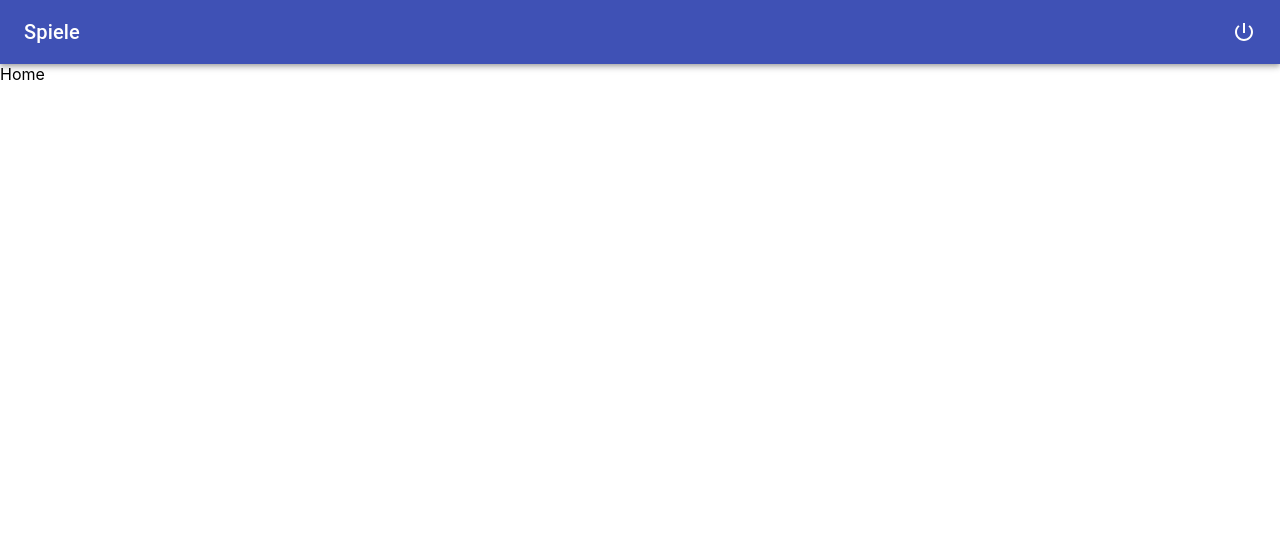
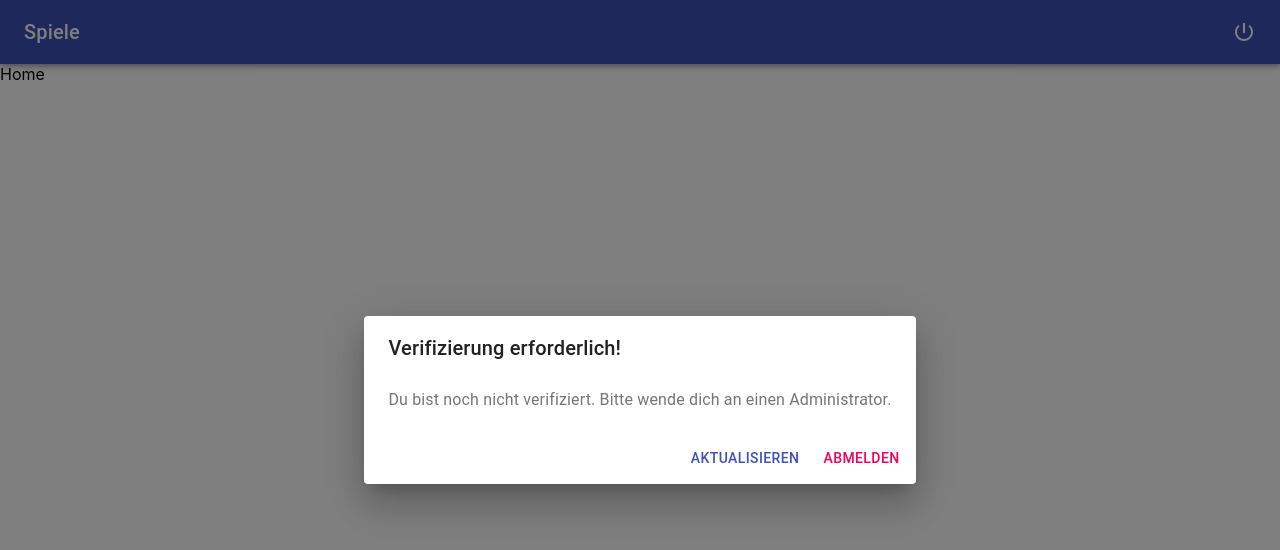
Before and after one commit to mathias-schulze/games-web-app-client, a React (Create React App) app: page / in a window 1280 px wide. Shown: the top 550 px of the page. Built offline with nearby package versions, Linux system fonts and the light colour scheme; no server answers; the database is empty; sample sign-in values are in the browser's storage.

Commit message:
modal dialog for unverified user

```diff
--- a/src/features/common/auth/Auth.tsx
+++ b/src/features/common/auth/Auth.tsx
@@ -3,8 +3,8 @@ import { useDispatch, useSelector } from 'react-redux';
 import { Route, Redirect, RouteProps, useLocation, useHistory } from 'react-router-dom';
 import { Dialog, DialogTitle } from '@material-ui/core';
 import StyledFirebaseAuth from 'react-firebaseui/StyledFirebaseAuth';
-import { signIn, signOut, isSignedIn, setSignRedirectUrl, getSignInRedirectUrl } from './authSlice'
-import { firebaseAuth } from '../firebase/Firebase';
+import { signIn, signOut, isSignedIn, setSignRedirectUrl, getSignInRedirectUrl, getAuth, setVerified } from './authSlice'
+import { firebaseAuth, firestore, COLLECTION_USERS } from '../firebase/Firebase';
 
 // Configure FirebaseUI.
 const uiConfig = {
@@ -44,6 +44,7 @@ export function SignIn() {
   const dispatch = useDispatch();
   const history = useHistory();
   const signRedirectUrl = useSelector(getSignInRedirectUrl);
+  const auth = useSelector(getAuth);
 
   // Listen to the Firebase Auth state and set the local state.
   useEffect(() => {
@@ -55,6 +56,21 @@ export function SignIn() {
     });
     return () => unregisterAuthObserver(); // Make sure we un-register Firebase observers when the component unmounts.
   });
+
+  useEffect(() => {
+    const userId = auth?.uid;
+    if (userId != null) {
+      const userDocRef = firestore.collection(COLLECTION_USERS).doc(userId);
+      userDocRef.get().then(function(doc) {
+        if (doc.exists) {
+          dispatch(setVerified(doc.data()?.verified))
+        }
+      }).catch(function(error) {
+        console.log("Error getting document:", error);
+      });
+    }
+  });
+
 
   return (
     <Dialog open={true}>
--- a/src/features/common/auth/authSlice.ts
+++ b/src/features/common/auth/authSlice.ts
@@ -5,12 +5,6 @@ import { firestore, COLLECTION_USERS } from '../firebase/Firebase'
 export type Auth = {
   uid: string | null,
   name: string | null,
-}
-
-type User = {
-  uid: string | null,
-  name: string | null,
-  verified: boolean,
 }
 
 interface AuthState {
@@ -32,10 +26,10 @@ export const authSlice = createSlice({
   initialState,
   reducers: {
     signIn: (state, action: PayloadAction<Auth>) => {
-      console.log("sign in " + state.auth?.name)
       state.auth = action.payload;
       state.signedIn = (state.auth !== null);
-      state.verified = isUserVerified(action.payload);
+
+      createUserIfNotExists(action.payload);
     },
     signOut: (state) => {
       state.auth = null;
@@ -44,24 +38,20 @@ export const authSlice = createSlice({
     setSignRedirectUrl: (state, action: PayloadAction<string>) => {
       state.signInRedirectUrl = action.payload;
     },
+    setVerified: (state, action: PayloadAction<boolean>) => {
+      state.verified = action.payload;
+    },
   },
 });
 
-export const { signIn, signOut, setSignRedirectUrl } = authSlice.actions;
+export const { signIn, signOut, setSignRedirectUrl, setVerified } = authSlice.actions;
 
 export const getAuth = (state: RootState) => state.auth.auth;
 export const isSignedIn = (state: RootState) => state.auth.signedIn;
+export const isVerified = (state: RootState) => state.auth.verified;
 export const getSignInRedirectUrl = (state: RootState) => state.auth.signInRedirectUrl;
 
-function isUserVerified(auth: Auth): boolean {
-
-  let user:User = getOrCreateUser(auth);
-  return user.verified;
-}
-
-function getOrCreateUser(auth: Auth) :User {
-
-  let user:User = { uid: null, name: null, verified: false };
+function createUserIfNotExists(auth: Auth) : void {
 
   const userId = auth.uid;
   if (userId) {
@@ -70,13 +60,10 @@ function getOrCreateUser(auth: Auth) :User {
       if (!doc.exists) {
         userDocRef.set({ name: auth.name, verified: false });
       }
-      user = { uid: userId, name: doc.data()?.name, verified: doc.data()?.verified }
     }).catch(function(error) {
       console.log("Error getting document:", error);
     });
   }
-
-  return user;
 }
 
 export default authSlice.reducer;
--- a/src/features/common/home/Home.tsx
+++ b/src/features/common/home/Home.tsx
@@ -1,13 +1,45 @@
 import React from 'react'
+import { useSelector } from 'react-redux';
+import { isVerified } from '../auth/authSlice';
+import { Dialog, DialogTitle, DialogContent, DialogContentText, DialogActions, Button } from '@material-ui/core';
 import GamesAppBar from './GamesAppBar'
 
 function Home() {
+
+  const verified = useSelector(isVerified)
+
   return (
     <div>
       <GamesAppBar/>
+      {!verified &&
+        <NotVerifiedDialog/>
+      }
       Home
     </div>
   )
 }
 
+function NotVerifiedDialog() {
+  return (
+    <Dialog open={true}>
+      <DialogTitle>
+        Verifizierung erforderlich!
+      </DialogTitle>
+      <DialogContent>
+        <DialogContentText>
+          Du bist noch nicht verifiziert. Bitte wende dich an einen Administrator.
+        </DialogContentText>
+      </DialogContent>
+      <DialogActions>
+        <Button onClick={() => window.location.reload()} color="primary">
+          Aktualisieren
+        </Button>
+        <Button href="/signout" color="secondary">
+          Abmelden
+        </Button>
+      </DialogActions>
+    </Dialog>
+  )
+}
+
 export default Home
```
Lines whose indentation alone changed are shown as unchanged.
